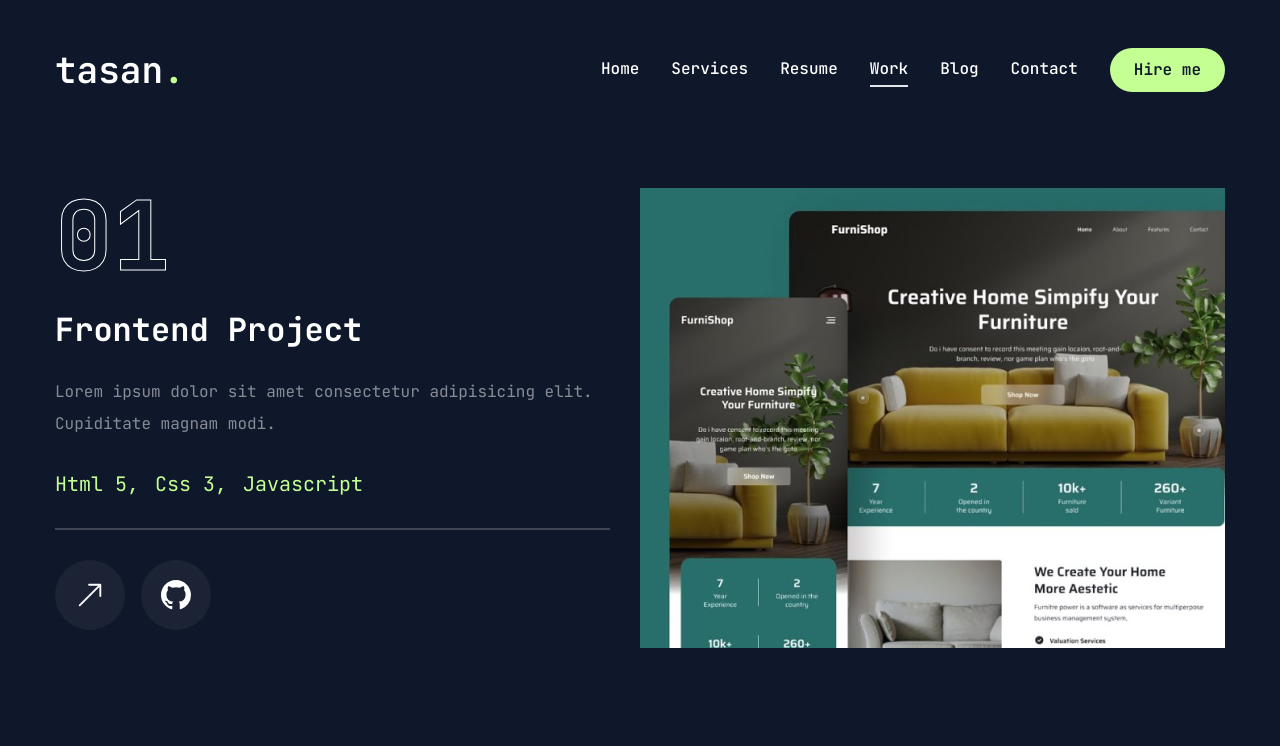
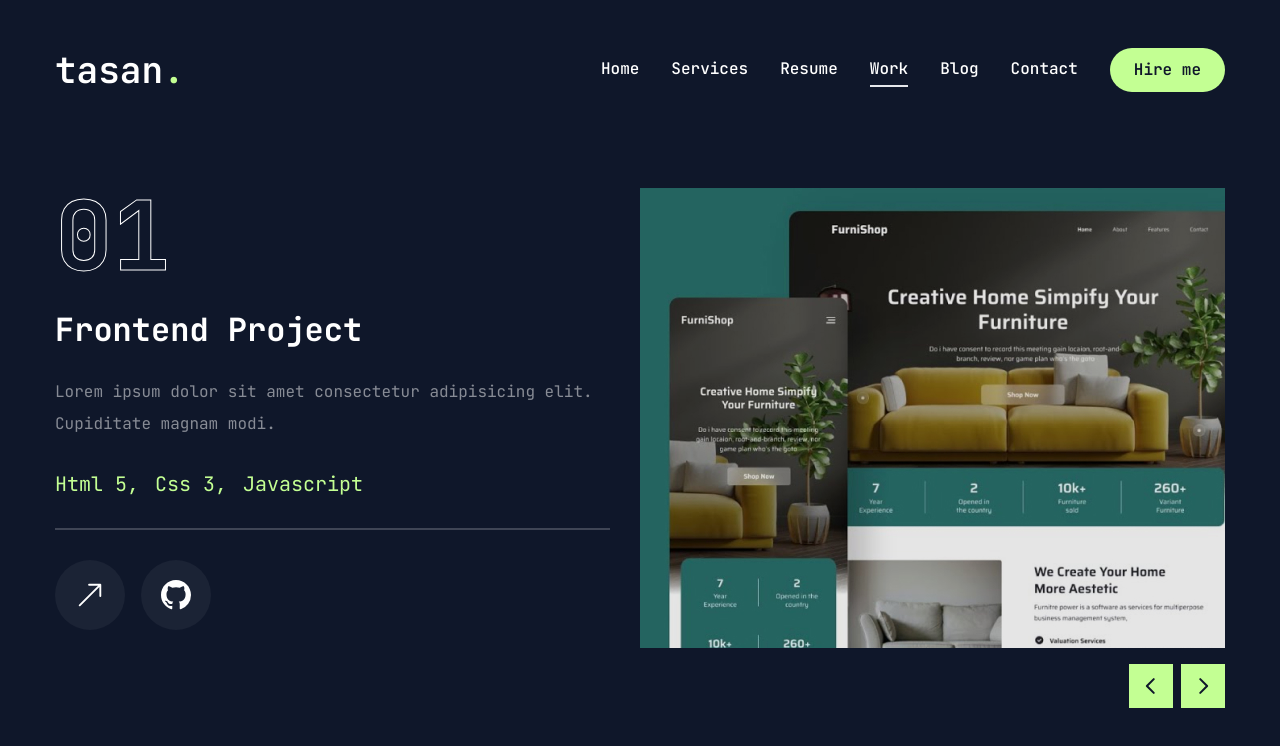
Before and after one commit to tauhid-hasan-dev/portfolio-tauhid, a Next.js app: page /work in a window 1280 px wide. Shown: the top 746 px of the page. Built offline with nearby package versions, Linux system fonts and the light colour scheme.

Commit message:
slide is working

```diff
--- a/app/work/page.jsx
+++ b/app/work/page.jsx
@@ -12,7 +12,8 @@
   TooltipTrigger,
 } from "@/components/ui/tooltip";
 
-import link from "next/link";
+import WorkSliderBtn from "../../components/WorkSliderBtns";
+
 import Image from "next/image";
 import Link from "next/link";
 
@@ -63,7 +64,10 @@
   return (
     <motion.section
       initial={{ opacity: 0 }}
-      animate={{ opacity: 1 }}
+      animate={{
+        opacity: 1,
+        transition: { delay: 0.4, duration: 0.4, ease: "easeIn" },
+      }}
       className="min-h-[80vh] flex flex-col justify-center py-12 xl:px-0"
     >
       <div className="container mx-auto">
@@ -133,7 +137,7 @@
                 return (
                   <SwiperSlide key={index} className="w-full">
                     <div className="h-[460px] relative group flex justify-center items-center bg-pink-50/20">
-                      <div></div>
+                      <div className="absolute top-0 bottom-0 w-full h-full bg-black/10 z-10"></div>
                       <div className="relative w-full h-full">
                         <Image
                           src={project.image}
@@ -146,6 +150,11 @@
                   </SwiperSlide>
                 );
               })}
+              {/*      slider button */}
+              <WorkSliderBtn
+                containerStyles="flex gap-2 absolute right-0 bottom-[calc(50%_-_22px)] xl:bottom-0 z-20 w-full justify-between xl:w-max xl:justify-none"
+                btnStyles="bg-accent hover:bg-accent-hover text-primary text-[22px] w-[44px] h-[44px] flex justify-center items-center transition-all"
+              />
             </Swiper>
           </div>
         </div>
--- /dev/null
+++ b/components/WorkSliderBtns.jsx
@@ -0,0 +1,20 @@
+"use client";
+
+import { useSwiper } from "swiper/react";
+import { PiCaretLeftBold, PiCaretRightBold } from "react-icons/pi";
+
+const WorkSliderBtns = ({ containerStyles, btnStyles, iconsStyles }) => {
+  const swiper = useSwiper();
+  return (
+    <div className={containerStyles}>
+      <button className={btnStyles} onClick={() => swiper.slidePrev()}>
+        <PiCaretLeftBold className={iconsStyles} />
+      </button>
+      <button className={btnStyles} onClick={() => swiper.slideNext()}>
+        <PiCaretRightBold className={iconsStyles} />
+      </button>
+    </div>
+  );
+};
+
+export default WorkSliderBtns;
```
